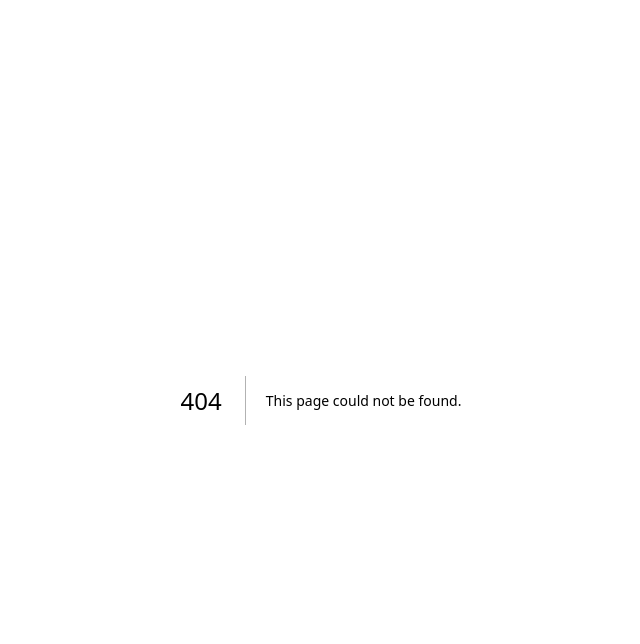
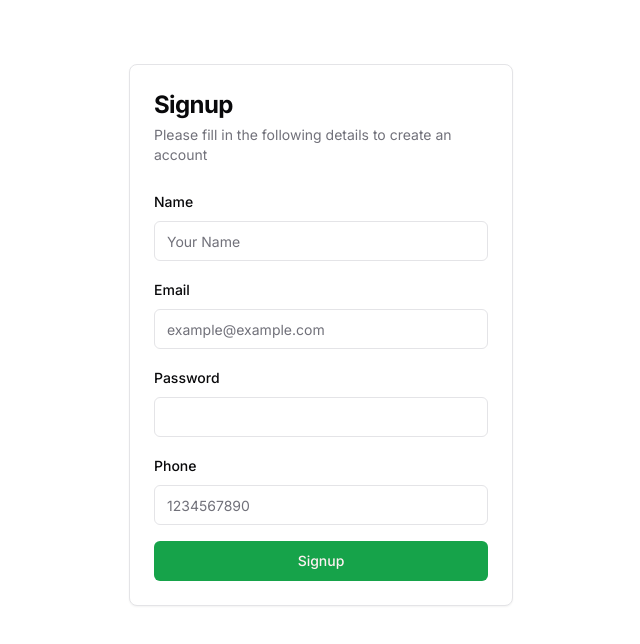
Before and after one commit to darshil929/Portfolyx, a Next.js app in the folder frontend/: page /signup in a window 1280 px wide. Before the commit this address had no page. Shown: the top 644 px of the page, without its empty margins (319-959 px from the left). Built offline with nearby package versions, Linux system fonts and the light colour scheme.

Commit message:
auth added

```diff
--- /dev/null
+++ b/frontend/app/(sign)/login/page.jsx
@@ -0,0 +1,76 @@
+'use client'
+import { useState } from 'react';
+import { CardTitle, CardDescription, CardHeader, CardContent, Card } from "@/components/ui/card"
+import { Label } from "@/components/ui/label"
+import { Input } from "@/components/ui/input"
+import { Button } from "@/components/ui/button"
+import { useRouter } from 'next/navigation';
+
+
+const login = () => {
+    const router = useRouter();
+    const [formData, setFormData] = useState({
+        email: '',
+        password: '' });
+
+      const handleChange = (e) => {
+        const { name, value } = e.target;
+        setFormData(prevData => ({
+          ...prevData,
+          [name]: value
+        }));
+      };
+
+
+  const handleSubmit = async (event) => {
+    event.preventDefault();
+    // Handle form submission logic here
+    console.log()
+    const response =  await fetch('http://localhost:8000/user/login', {
+        method: 'POST',
+        headers: {
+          'Content-Type': 'application/json',
+        },
+        body: JSON.stringify({
+          email:formData.email,
+          password:formData.password    }),
+      })
+
+      if(response.status != 200){
+        let message = await response.json()
+        alert(message.message)
+        console.log("Error")
+    }
+    else{
+        router.push('/dashboard')
+    }
+  }
+
+  return (
+    <Card className="mx-auto max-w-sm mt-16">
+    <CardHeader className="space-y-1">
+      <CardTitle className="text-2xl font-bold">Signup</CardTitle>
+      <CardDescription>Please fill in the following details to create an account</CardDescription>
+    </CardHeader>
+    <CardContent>
+      <form onSubmit={handleSubmit}>
+        <div className="space-y-4">
+          <div className="space-y-2">
+            <Label htmlFor="email">Email</Label>
+            <Input id="email" name="email" placeholder="example@example.com" value={formData.email} onChange={handleChange} type="email" required />
+          </div>
+          <div className="space-y-2">
+            <Label htmlFor="password">Password</Label>
+            <Input id="password" name="password" value={formData.password} onChange={handleChange} type="password" required />
+          </div>
+          <Button className="w-full" type="submit">
+            Login
+          </Button>
+        </div>
+      </form>
+    </CardContent>
+  </Card>
+  );
+}
+
+export default login;
--- /dev/null
+++ b/frontend/app/(sign)/signup/page.jsx
@@ -0,0 +1,91 @@
+'use client'
+import { useState } from 'react';
+import { CardTitle, CardDescription, CardHeader, CardContent, Card } from "@/components/ui/card"
+import { Label } from "@/components/ui/label"
+import { Input } from "@/components/ui/input"
+import { Button } from "@/components/ui/button"
+import { useRouter } from 'next/navigation';
+
+
+const SignUp = () => {
+    const router = useRouter();
+    const [formData, setFormData] = useState({
+        name: '',
+        email: '',
+        password: '',
+        phone: ''
+      });
+
+      const handleChange = (e) => {
+        const { name, value } = e.target;
+        setFormData(prevData => ({
+          ...prevData,
+          [name]: value
+        }));
+      };
+
+
+  const handleSubmit = async (event) => {
+    event.preventDefault();
+    // Handle form submission logic here
+
+    const response = await fetch('http://localhost:8000/user/signup', {
+      method: 'POST',
+      headers: {
+        'Content-Type': 'application/json',
+      },
+      body: JSON.stringify({
+        name:formData.name,
+        phone:formData.phone,
+        email:formData.email,
+        password:formData.password
+      }),
+    })
+
+    if(response.status != 200){
+        let message = await response.json()
+        alert(message.message)
+        console.log("Error")
+    }
+    else{
+        router.push('/login')
+    }
+
+  }
+
+  return (
+    <Card className="mx-auto max-w-sm mt-16">
+    <CardHeader className="space-y-1">
+      <CardTitle className="text-2xl font-bold">Signup</CardTitle>
+      <CardDescription>Please fill in the following details to create an account</CardDescription>
+    </CardHeader>
+    <CardContent>
+      <form onSubmit={handleSubmit}>
+        <div className="space-y-4">
+          <div className="space-y-2">
+            <Label htmlFor="name">Name</Label>
+            <Input id="name" name="name" placeholder="Your Name" value={formData.name} onChange={handleChange} required />
+          </div>
+          <div className="space-y-2">
+            <Label htmlFor="email">Email</Label>
+            <Input id="email" name="email" placeholder="example@example.com" value={formData.email} onChange={handleChange} type="email" required />
+          </div>
+          <div className="space-y-2">
+            <Label htmlFor="password">Password</Label>
+            <Input id="password" name="password" value={formData.password} onChange={handleChange} type="password" required />
+          </div>
+          <div className="space-y-2">
+            <Label htmlFor="phone">Phone</Label>
+            <Input id="phone" name="phone" placeholder="1234567890" value={formData.phone} onChange={handleChange} type="tel" required />
+          </div>
+          <Button className="w-full" type="submit">
+            Signup
+          </Button>
+        </div>
+      </form>
+    </CardContent>
+  </Card>
+  );
+}
+
+export default SignUp;
--- /dev/null
+++ b/frontend/components/ui/input.jsx
@@ -0,0 +1,19 @@
+import * as React from "react"
+
+import { cn } from "@/lib/utils"
+
+const Input = React.forwardRef(({ className, type, ...props }, ref) => {
+  return (
+    (<input
+      type={type}
+      className={cn(
+        "flex h-10 w-full rounded-md border border-input bg-background px-3 py-2 text-sm ring-offset-background file:border-0 file:bg-transparent file:text-sm file:font-medium placeholder:text-muted-foreground focus-visible:outline-none focus-visible:ring-2 focus-visible:ring-ring focus-visible:ring-offset-2 disabled:cursor-not-allowed disabled:opacity-50",
+        className
+      )}
+      ref={ref}
+      {...props} />)
+  );
+})
+Input.displayName = "Input"
+
+export { Input }
--- /dev/null
+++ b/frontend/components/ui/label.jsx
@@ -0,0 +1,18 @@
+"use client"
+
+import * as React from "react"
+import * as LabelPrimitive from "@radix-ui/react-label"
+import { cva } from "class-variance-authority";
+
+import { cn } from "@/lib/utils"
+
+const labelVariants = cva(
+  "text-sm font-medium leading-none peer-disabled:cursor-not-allowed peer-disabled:opacity-70"
+)
+
+const Label = React.forwardRef(({ className, ...props }, ref) => (
+  <LabelPrimitive.Root ref={ref} className={cn(labelVariants(), className)} {...props} />
+))
+Label.displayName = LabelPrimitive.Root.displayName
+
+export { Label }
--- a/frontend/package.json
+++ b/frontend/package.json
@@ -13,6 +13,7 @@
     "@radix-ui/react-dialog": "^1.0.5",
     "@radix-ui/react-dropdown-menu": "^2.0.6",
     "@radix-ui/react-icons": "^1.3.0",
+    "@radix-ui/react-label": "^2.0.2",
     "@radix-ui/react-popover": "^1.0.7",
     "@radix-ui/react-scroll-area": "^1.0.5",
     "@radix-ui/react-slot": "^1.0.2",
```
Also changed, not shown: 1 other file (tests, documents, lock files or other folders).
